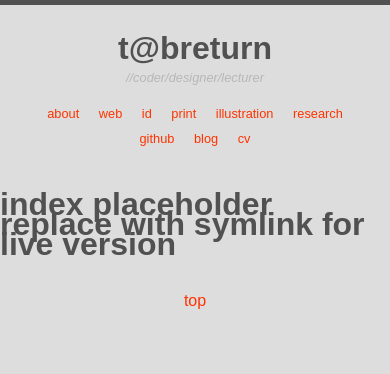
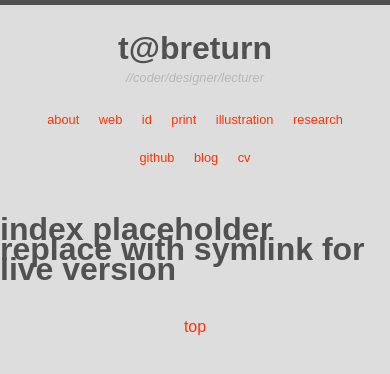
Before and after one commit to tabreturn/tabreturn.portfolio, a Jekyll site: the page built from index.html, in a window 390 px wide. Shown: the top 374 px of the page. Built offline with Jekyll 4.4.1, drawn with Linux system fonts in a browser that asks for light colours; nearby versions of some CDN libraries; some web fonts are replaced; library files that are not in the unit come from our copies; comment, search, counter and statistics services are not loaded.

Commit message:
- increase line-height for mobile nav links

```diff
--- a/_sass/_layout.scss
+++ b/_sass/_layout.scss
@@ -111,7 +111,7 @@ header {
     li {
       float: none;
       display: inline;
-      line-height: 2em;
+      line-height: 3em;
     }
   }
 
```
